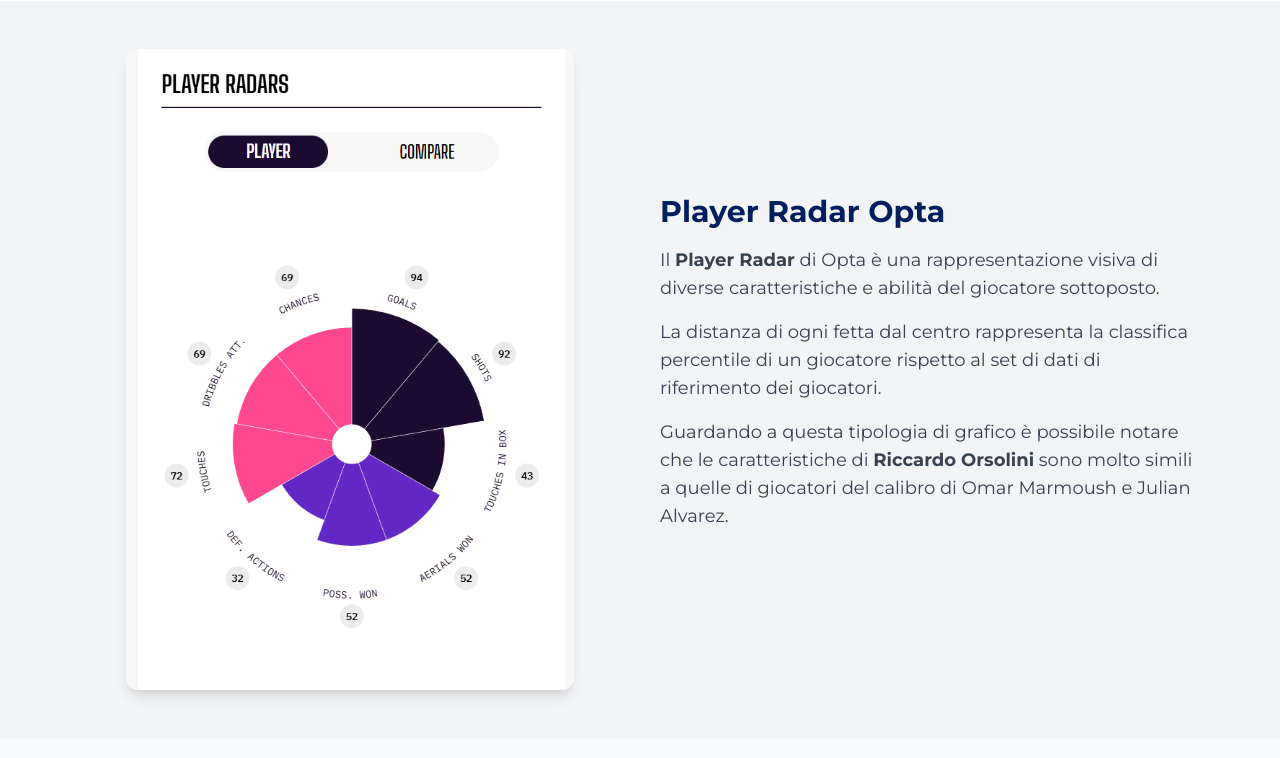
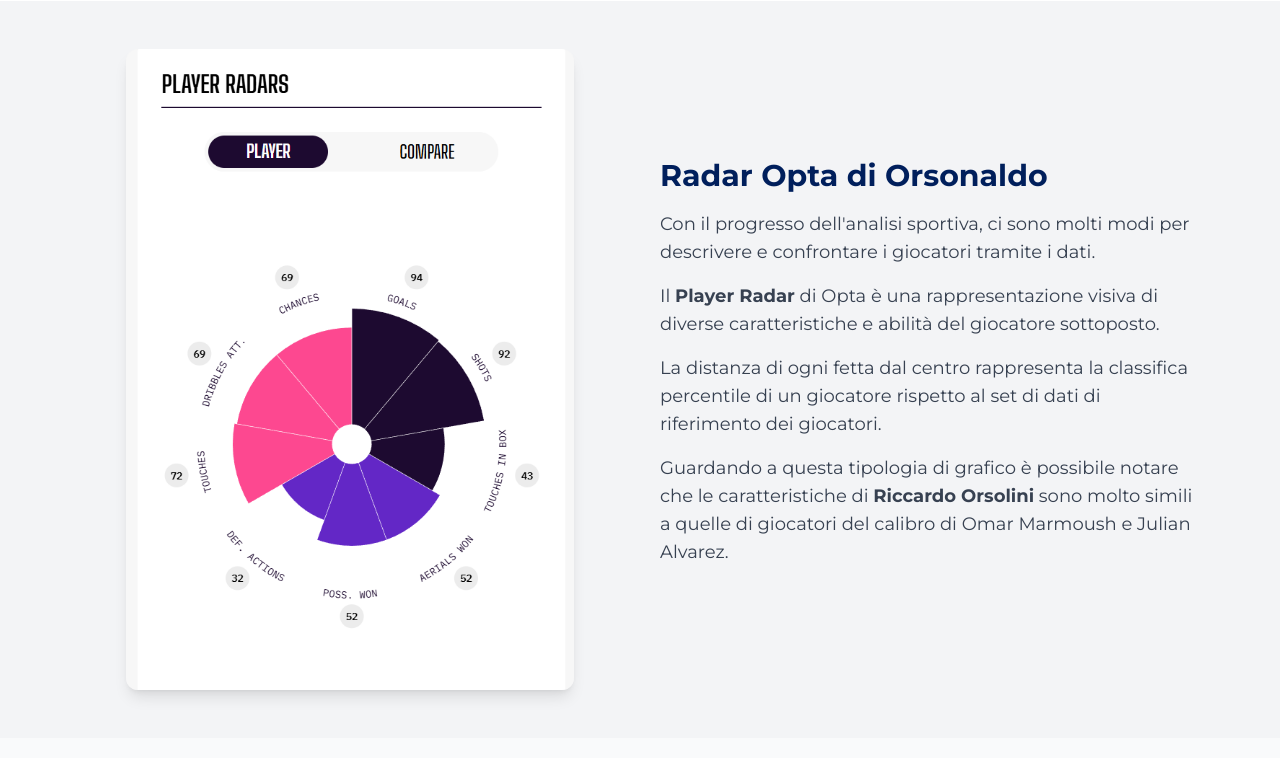
Before and after one commit to FutBolo/riccardo.orsolini.app, a Flask app: page / in a window 1280 px wide. Shown: the part 987-1745 px from the top of the page. Run offline with Flask 3, Linux system fonts and the light colour scheme; some libraries are stand-ins or nearby versions.

Commit message:
Add files via upload

```diff
--- a/templates/index.html
+++ b/templates/index.html
@@ -215,8 +215,12 @@
           <img src="static/images/radar.png" alt="Radar Opta" class="rounded-xl shadow-lg w-full max-w-md" />
         </div>
         <div class="md:w-1/2 w-full">
-          <h2 class="text-3xl font-bold text-bluBfc mb-4">Player Radar Opta</h2>
-          <p class="text-gray-700 text-lg mb-4">
+          <h2 class="text-3xl font-bold text-bluBfc mb-4">Radar Opta di Orsonaldo</h2>
+         <p class="text-gray-700 text-lg mb-4">
+Con il progresso dell'analisi sportiva, ci sono molti modi per descrivere e confrontare i giocatori tramite i dati.
+</p>
+
+<p class="text-gray-700 text-lg mb-4">
   Il <strong>Player Radar</strong> di Opta è una rappresentazione visiva di diverse caratteristiche e abilità del giocatore sottoposto.
 </p>
 
```
